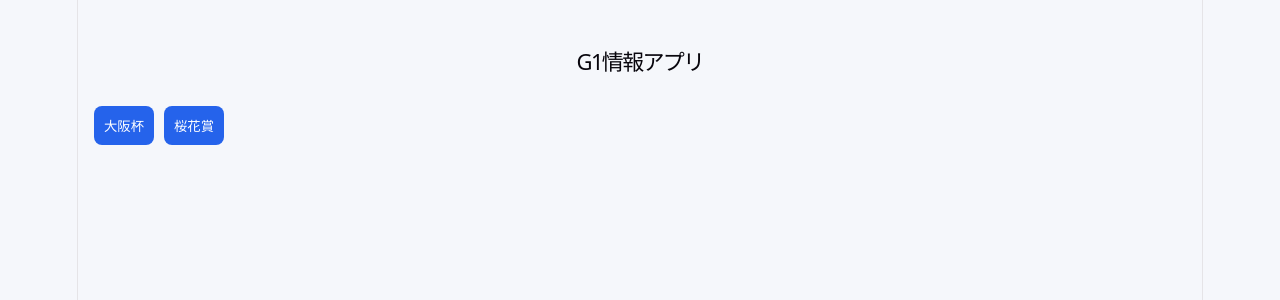
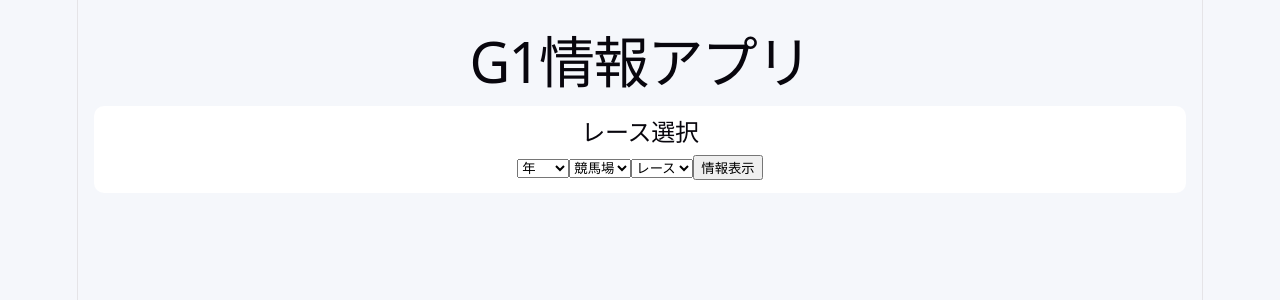
Before and after one commit to zenpukulife4946blog-sketch/g1-app, a React (Vite) app: page / in a window 1280 px wide. Shown: the top 300 px of the page. Built offline with nearby package versions, Linux system fonts and the light colour scheme.

Commit message:
スマホUI改善

```diff
--- a/src/App.css
+++ b/src/App.css
@@ -8,110 +8,32 @@ body {
   padding: 16px;
 }
 
-h1 {
-  font-size: 22px;
+.panel {
+  background: white;
+  padding: 12px;
+  margin-bottom: 12px;
+  border-radius: 10px;
 }
 
-h2 {
-  margin-top: 20px;
-}
-
-/* ボタン */
-.race-buttons {
-  display: flex;
-  gap: 10px;
-  margin-bottom: 16px;
-}
-
-.race-buttons button {
+.card {
   padding: 10px;
-  border: none;
-  background: #2563eb;
-  color: white;
+  margin-bottom: 8px;
   border-radius: 8px;
-}
-
-/* カード */
-.horse-list {
-  display: flex;
-  flex-direction: column;
-  gap: 10px;
-}
-
-.horse-card {
-  padding: 12px;
-  border-radius: 10px;
-  border: 1px solid #ccc;
-}
-
-/* 上段 */
-.horse-top {
-  display: flex;
-  gap: 10px;
-  align-items: center;
-  font-weight: bold;
-}
-
-.number {
-  font-size: 18px;
-  width: 24px;
-}
-
-.name {
-  font-size: 16px;
-}
-
-.ageSex {
-  margin-left: 6px;
-  font-size: 14px;
-  color: #555;
-}
-
-/* 下段 */
-.horse-bottom {
-  margin-top: 6px;
-  display: flex;
-  gap: 10px;
-  font-size: 14px;
-}
-
-.style {
-  font-family: monospace;
-}
-
-.odds {
-  font-weight: bold;
+  cursor: pointer;
 }
 
 /* 枠色 */
-.frame1 {
-  background: #ffffff;
+.frame1 { background: #ffffff; }
+.frame2 { background: #e5e7eb; }
+.frame3 { background: #fee2e2; }
+.frame4 { background: #dbeafe; }
+.frame5 { background: #fef9c3; }
+.frame6 { background: #dcfce7; }
+.frame7 { background: #fed7aa; }
+.frame8 { background: #fce7f3; }
+
+.age {
+  margin-left: 6px;
+  font-size: 12px;
+  color: #555;
 }
-
-.frame2 {
-  background: #e5e7eb;
-}
-
-.frame3 {
-  background: #fee2e2;
-}
-
-.frame4 {
-  background: #dbeafe;
-}
-
-.frame5 {
-  background: #fef9c3;
-}
-
-.frame6 {
-  background: #dcfce7;
-}
-
-.frame7 {
-  background: #fed7aa;
-}
-
-.frame8 {
-  background: #fce7f3;
-}
--- a/src/App.jsx
+++ b/src/App.jsx
@@ -1,103 +1,157 @@
-import { useState } from "react";
+import { useMemo, useRef, useState } from "react";
 import "./App.css";
 import { osakaHai2026 } from "./data/osakaHai2026";
+import { arimaKinen2025 } from "./data/arimaKinen2025";
 import { oukaSho2026 } from "./data/oukaSho2026";
 
 function App() {
-  const [race, setRace] = useState(null);
+  const raceCatalog = [
+    { year: "2026", course: "阪神", key: "osaka", label: "大阪杯", data: osakaHai2026 },
+    { year: "2026", course: "阪神", key: "ouka", label: "桜花賞", data: oukaSho2026 },
+    { year: "2025", course: "中山", key: "arima", label: "有馬記念", data: arimaKinen2025 },
+  ];
 
-  const races = [
-    { name: "大阪杯", data: osakaHai2026 },
-    { name: "桜花賞", data: oukaSho2026 },
-  ];
+  const [selectedYear, setSelectedYear] = useState("");
+  const [selectedCourse, setSelectedCourse] = useState("");
+  const [selectedRaceKey, setSelectedRaceKey] = useState("");
+  const [currentRace, setCurrentRace] = useState(null);
+  const [selectedHorse, setSelectedHorse] = useState(null);
+
+  const detailRef = useRef(null);
+
+  const years = [...new Set(raceCatalog.map((r) => r.year))];
+
+  const courses = useMemo(() => {
+    return raceCatalog
+      .filter((r) => r.year === selectedYear)
+      .map((r) => r.course)
+      .filter((v, i, a) => a.indexOf(v) === i);
+  }, [selectedYear]);
+
+  const raceOptions = raceCatalog.filter(
+    (r) => r.year === selectedYear && r.course === selectedCourse
+  );
 
   const getStyleIcon = (style) => {
     switch (style) {
-      case "逃げ":
-        return "◀︎◁◁◁";
-      case "先行":
-        return "◁◀︎◁◁";
-      case "差し":
-        return "◁◁◀︎◁";
-      case "追込":
-        return "◁◁◁◀︎";
-      default:
-        return "";
+      case "逃げ": return "◀︎◁◁◁";
+      case "先行": return "◁◀︎◁◁";
+      case "差し": return "◁◁◀︎◁";
+      case "追込": return "◁◁◁◀︎";
+      default: return "";
     }
   };
 
   const getFrameColorClass = (frame) => {
     switch (frame) {
-      case 1:
-        return "frame1";
-      case 2:
-        return "frame2";
-      case 3:
-        return "frame3";
-      case 4:
-        return "frame4";
-      case 5:
-        return "frame5";
-      case 6:
-        return "frame6";
-      case 7:
-        return "frame7";
-      case 8:
-        return "frame8";
-      default:
-        return "";
+      case 1: return "frame1";
+      case 2: return "frame2";
+      case 3: return "frame3";
+      case 4: return "frame4";
+      case 5: return "frame5";
+      case 6: return "frame6";
+      case 7: return "frame7";
+      case 8: return "frame8";
+      default: return "";
     }
   };
 
+  const handleLoadRace = () => {
+    const found = raceCatalog.find(
+      (r) =>
+        r.year === selectedYear &&
+        r.course === selectedCourse &&
+        r.key === selectedRaceKey
+    );
+    setCurrentRace(found?.data || null);
+    setSelectedHorse(null);
+  };
+
+  const handleHorseClick = (horse) => {
+    setSelectedHorse(horse);
+    setTimeout(() => {
+      detailRef.current?.scrollIntoView({ behavior: "smooth" });
+    }, 100);
+  };
+
   return (
-    <div className="app">
     <div className="container">
       <h1>G1情報アプリ</h1>
 
-        <div className="race-buttons">
-          {races.map((r) => (
-            <button key={r.name} onClick={() => setRace(r.data)}>
-              {r.name}
-            </button>
+      {/* レース選択 */}
+      <div className="panel">
+        <h2>レース選択</h2>
+
+        <select value={selectedYear} onChange={(e) => setSelectedYear(e.target.value)}>
+          <option value="">年</option>
+          {years.map((y) => <option key={y}>{y}</option>)}
+        </select>
+
+        <select value={selectedCourse} onChange={(e) => setSelectedCourse(e.target.value)}>
+          <option value="">競馬場</option>
+          {courses.map((c) => <option key={c}>{c}</option>)}
+        </select>
+
+        <select value={selectedRaceKey} onChange={(e) => setSelectedRaceKey(e.target.value)}>
+          <option value="">レース</option>
+          {raceOptions.map((r) => (
+            <option key={r.key} value={r.key}>{r.label}</option>
           ))}
+        </select>
+
+        <button onClick={handleLoadRace}>情報表示</button>
       </div>
 
-        {race && (
+      {currentRace && (
         <>
-            <div className="section">
+          {/* レース概要 */}
+          <div className="panel">
+            <h2>レース概要</h2>
+            <p>{currentRace.courseComment}</p>
+            <p>{currentRace.surface}{currentRace.distance}m</p>
+          </div>
+
+          {/* 買い目 */}
+          <div className="panel">
+            <h2>買い目</h2>
+            <p>{currentRace.betting.type}</p>
+            <p>1着: {currentRace.betting.first.join(",")}</p>
+            <p>2着: {currentRace.betting.second.join(",")}</p>
+            <p>3着: {currentRace.betting.third.join(",")}</p>
+            <p>点数: {currentRace.betting.points}</p>
+          </div>
+
+          {/* 出馬表 */}
+          <div className="panel">
             <h2>出馬表</h2>
 
-              <div className="horse-list">
-                {race.horses.map((horse) => (
+            {currentRace.horses.map((h) => (
               <div
-                    key={horse.number}
-                    className={`horse-card ${getFrameColorClass(
-                      horse.frame
-                    )}`}
+                key={h.number}
+                className={`card ${getFrameColorClass(h.frame)}`}
+                onClick={() => handleHorseClick(h)}
               >
-                    <div className="horse-top">
-                      <span className="number">{horse.number}</span>
-
-                      <span className="name">
-                        {horse.name}
-                        <span className="ageSex">{horse.ageSex}</span>
-                      </span>
+                <div>
+                  {h.number} {h.name} <span className="age">{h.ageSex}</span>
                 </div>
-
-                    <div className="horse-bottom">
-                      <span>{horse.jockey}</span>
-                      <span className="style">
-                        {getStyleIcon(horse.style)}
-                      </span>
-                      <span className="odds">単 {horse.odds}</span>
+                <div>
+                  {h.jockey} {getStyleIcon(h.style)} 単{h.odds}
                 </div>
               </div>
             ))}
           </div>
+
+          {/* コメント */}
+          <div className="panel" ref={detailRef}>
+            <h2>コメント</h2>
+            {selectedHorse ? (
+              <p>{selectedHorse.comment || selectedHorse.summary}</p>
+            ) : (
+              <p>馬をクリックしてください</p>
+            )}
           </div>
         </>
       )}
-      </div>
     </div>
   );
 }
```
Lines whose indentation alone changed are shown as unchanged.
